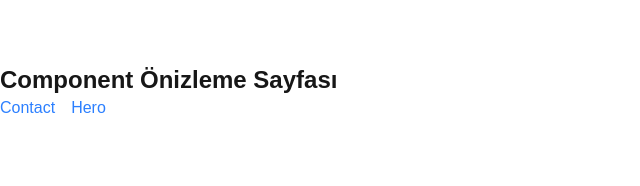
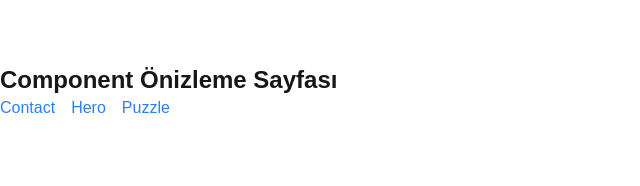
Before and after one commit to eozveri07/fenrio, a Next.js app: page /en/preview in a window 1280 px wide. Shown: the top 186 px of the page, without its empty margins (0-640 px from the left). Built offline with nearby package versions, Linux system fonts and the light colour scheme.

Commit message:
feat: add Puzzle link to Preview component for enhanced navigation options

```diff
--- a/app/[locale]/preview/page.tsx
+++ b/app/[locale]/preview/page.tsx
@@ -17,6 +17,12 @@ export default function Preview() {
         >
           Hero
         </Link>
+        <Link
+          href="/preview/puzzle"
+          className="text-blue-500 hover:text-blue-600 hover:underline"
+        >
+          Puzzle
+        </Link>
       </div>
     </div>
   );
--- /dev/null
+++ b/app/[locale]/preview/puzzle/page.tsx
@@ -0,0 +1,10 @@
+import PreviewPuzzle from "@/components/Puzzle";
+
+export default function Puzzle() {
+  return (
+    <div className="grid grid-cols-1">
+      <PreviewPuzzle />
+      <div className="h-screen w-full bg-slate-100" />
+    </div>
+  );
+}
--- /dev/null
+++ b/components/Puzzle/index.tsx
@@ -0,0 +1,3 @@
+export default function Puzzle() {
+  return <div>Puzzle</div>;
+}
```
